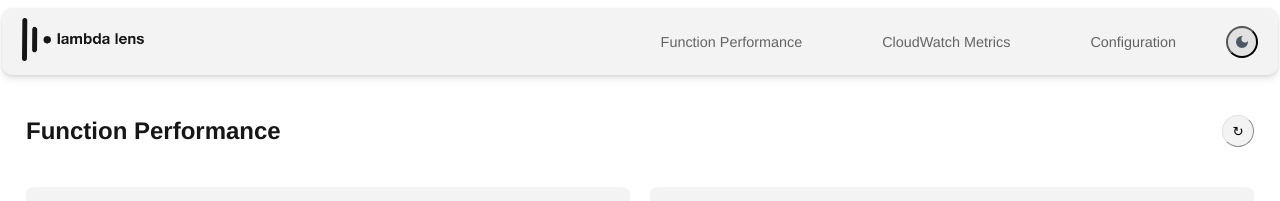
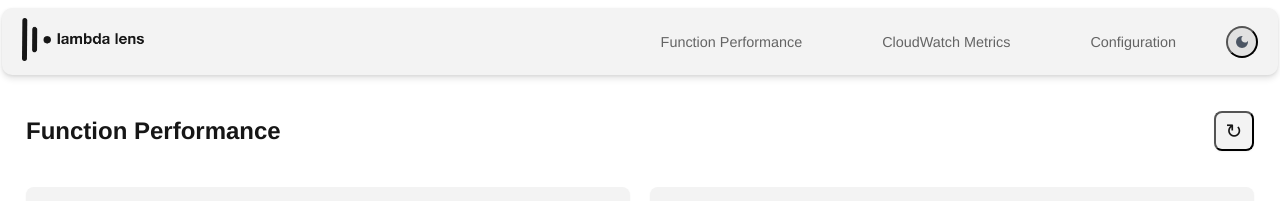
Before and after one commit to oslabs-beta/Lambda-Lens, a React (Vite) app in the folder client/: page /dash in a window 1280 px wide. Shown: the top 201 px of the page. Built offline with nearby package versions, Linux system fonts and the light colour scheme; no server answers.

Commit message:
fix: update dark mode colors for improved UI consistency and enhance button styles in Function Performance component

```diff
--- a/client/src/App/App.css
+++ b/client/src/App/App.css
@@ -9,7 +9,7 @@
   --light-text-prim: #161616;
   --light-text-sec: #646464;
   /* dark mode colors */
-  --dark-cont-l: #161616;
+  --dark-cont-l: #1e1e1e;
   --dark-cont-m: #2a2a2a;
   --dark-cont-s: #363636;
   --dark-text-prim: #ffffff;
@@ -22,22 +22,16 @@
 /* Basic body and root styles */
 body {
   background-color: var(--light-cont-l);
-}
-
-body.darkmode body {
-  background-color: var(--dark-cont-l);
+  min-height: 100vh;
 }
 
 #root {
-  background-color: var(--light-cont-l);
-}
-
-body.darkmode #root {
-  background-color: var(--dark-cont-l);
+  background-color: transparent;
+  min-height: 100vh;
 }
 
 /* Global dark mode styles */
 body.darkmode {
-  background-color: #1e1e1e;
-  color: #e0e0e0;
+  background-color: var(--dark-cont-l);
+  color: var(--dark-text-prim);
 }
--- a/client/src/pages/FunctionPerformance/FunctionPerformance.tsx
+++ b/client/src/pages/FunctionPerformance/FunctionPerformance.tsx
@@ -43,13 +43,13 @@ const DashboardContainer = () => {
       <div className="flex justify-between items-center mb-6">
         <h1 className="text-2xl font-bold text-[#161616] dark:text-white">Function Performance</h1>
         <button
-          className={`w-8 h-8 rounded-full border border-[#e1e1e1] dark:border-[#363636] bg-[#f3f3f3] dark:bg-[#363636] hover:bg-[#e1e1e1] dark:hover:bg-[#404040] transition-colors ${
-            isClicked ? "bg-[#447A90] dark:bg-[#447A90] text-white border-[#447A90]" : ""
+          className={`flex items-center justify-center w-10 h-10 rounded-lg bg-[#f3f3f3] dark:bg-[#363636] hover:bg-[#e1e1e1] dark:hover:bg-[#404040] text-[#161616] dark:text-[#a2a2a2] focus:outline-none focus:ring-2 focus:ring-[#447A90] dark:focus:ring-[#62ACCC] shadow-sm transition-all ${
+            isClicked ? "bg-[#447A90] dark:bg-[#447A90] hover:bg-[#447A90] dark:hover:bg-[#447A90] text-white dark:text-white transform scale-95" : ""
           }`}
           onClick={handleRefresh}
-          aria-label="Refresh"
+          aria-label="Refresh data"
         >
-          &#x21bb;
+          <span className="text-xl leading-none select-none">↻</span>
         </button>
       </div>
       <div className="grid grid-cols-2 gap-5 auto-rows-fr">
```
